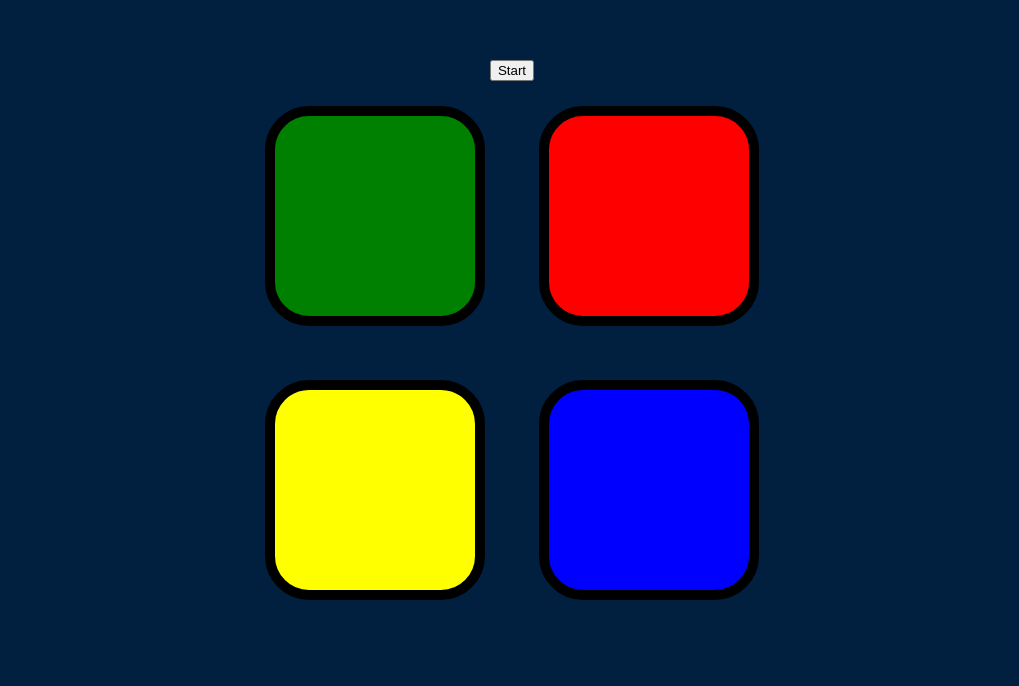
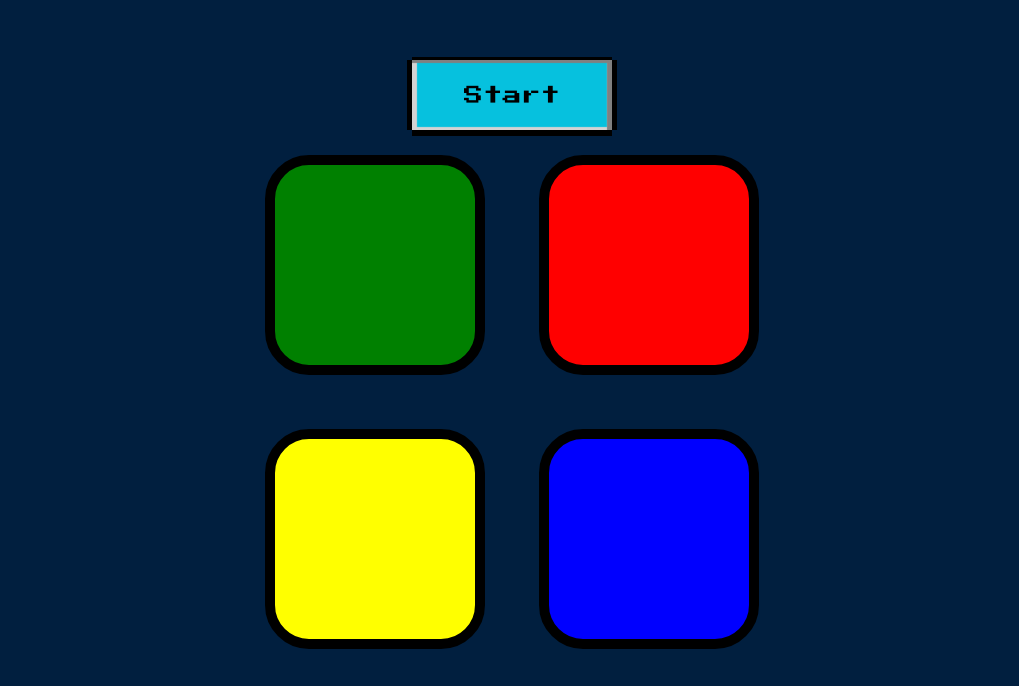
Before and after one commit to Adrabob/Simon-Game, a plain HTML site: page index.html in a window 1280 px wide. Shown: the part 114-800 px from the top of the page, without its empty margins (128-1147 px from the left). Drawn offline with nearby package versions, Linux system fonts and the light colour scheme.

Commit message:
Update styles.css

```diff
--- a/styles.css
+++ b/styles.css
@@ -51,3 +51,58 @@ body {
   box-shadow: 0 0 20px white;
   background-color: grey;
 }
+
+
+
+/*For Start Button */
+
+@import url('https://fonts.googleapis.com/css?family=Press+Start+2P');
+
+.button {
+  font-size: 1.2em;
+  font-family: 'Press Start 2P', cursive;
+  width: 200px;
+  height: 70px;
+  background: #06C1DE;
+  border: 0px;
+  position: relative;
+  box-shadow:
+    inset -4px 2px 1px 1px grey,
+    inset -4px -2px 1px 1px lightgray,
+    inset 4px 0px 1px 1px lightgray;
+}
+
+.button:hover {
+  cursor: pointer;
+	background-color: #06B6D1;
+}
+
+.button:active {
+  top: 5px;
+  box-shadow:
+    -4px 2px 1px 1px grey,
+    -4px -2px 1px 1px lightgray,
+    4px 0px 1px 1px lightgray;
+}
+
+.button::after {
+  content: '';
+  background: black;
+  position: absolute;
+  left: -2.5%;
+  top: 0;
+  width: 105%;
+  height: 100%;
+  z-index: -1;
+}
+
+.button::before {
+  content: '';
+  background: black;
+  position: absolute;
+  left: 0;
+  top: -5%;
+  width: 100%;
+  height: 113%;
+  z-index: -1;
+}
```
